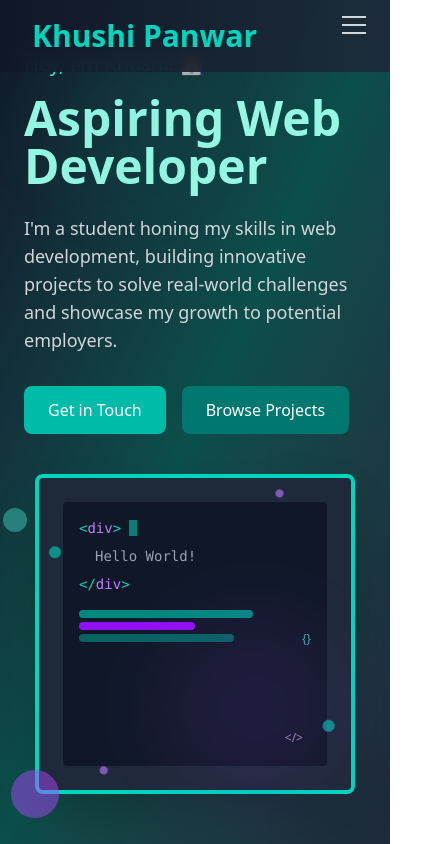
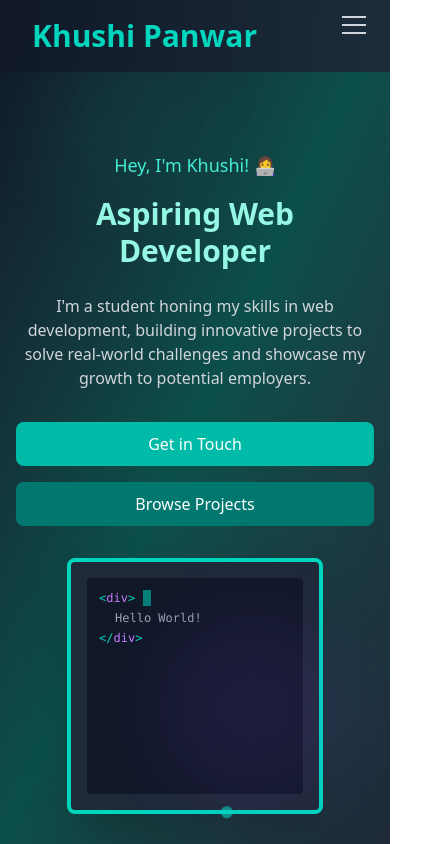
Before and after one commit to khushi7983/portfolio, a React (Vite) app: page / in a window 390 px wide. Shown: the top 844 px of the page, 432 px wide, since content can reach past the window. Built offline with nearby package versions, Linux system fonts and the light colour scheme.

Commit message:
Enhanced header footer

```diff
--- a/src/components/CertificationsAchievements.jsx
+++ b/src/components/CertificationsAchievements.jsx
@@ -1,95 +1,65 @@
-// import React from 'react';
+import React from 'react';
+import { Trophy, Award, Star, Zap } from 'lucide-react';
+import NavBar from './NavBar';
 
-// function CertificationsAchievements() {
-//   const certifications = [
-//     {
-//       title: 'AWS Certified Solutions Architect – Associate',
-//       issuer: 'Amazon Web Services',
-//       date: 'June 2024',
-//       link: 'https://www.credly.com/badges/example', // Replace with your credential link
-//     },
-//     {
-//       title: 'Full-Stack Web Development Bootcamp',
-//       issuer: 'Udemy',
-//       date: 'March 2023',
-//       link: 'https://www.udemy.com/certificate/example', // Replace with your credential link
-//     },
-//   ];
+function Achievements() {
+  return (
+    <div>
+      <NavBar />
+      <section id="achievements" className="h-screen flex items-center bg-gradient-to-br from-gray-900 via-teal-900 to-gray-800 relative overflow-hidden">
+        <div className="absolute inset-0 overflow-hidden">
+          <div className="absolute top-10 left-10 w-40 h-40 bg-teal-500/10 rounded-full blur-2xl animate-pulse"></div>
+          <div className="absolute bottom-10 right-10 w-48 h-48 bg-purple-500/10 rounded-full blur-2xl animate-pulse" style={{animationDelay: '1s'}}></div>
+        </div>
 
-//   const achievements = [
-//     {
-//       title: '1st Place, Tech Hackathon 2023',
-//       description: 'Led a team to build a real-time chat app using React and Node.js.',
-//       date: 'October 2023',
-//     },
-//     {
-//       title: 'Open Source Contributor',
-//       description: 'Contributed to 5+ GitHub repositories, including bug fixes and documentation.',
-//       date: '2022–Present',
-//     },
-//   ];
+        <div className="container mx-auto px-6 md:px-12 lg:px-24 py-12 relative">
+          <div className="text-center mb-8">
+            <div className="inline-flex items-center gap-3 bg-teal-500/20 px-5 py-2 rounded-lg mb-4 backdrop-blur-sm border border-teal-400/20 hover:bg-teal-500/30 transition-all duration-300">
+              <Trophy className="w-5 h-5 text-teal-300" />
+              <span className="text-teal-200 font-medium">My Milestones</span>
+            </div>
+            <h2 className="text-4xl md:text-5xl font-bold text-teal-200 mb-4">
+              Achievements
+            </h2>
+            <p className="text-gray-300 text-lg max-w-md mx-auto">
+              Key milestones from my journey in tech and beyond
+            </p>
+          </div>
 
-//   return (
-//     <section id="certifications-achievements" className="py-20 bg-gray-900">
-//       <div className="container mx-auto px-4">
-//         <h2 className="text-4xl font-bold text-teal-400 text-center mb-12">
-//           Certifications & Achievements
-//         </h2>
+          <div className="max-w-4xl mx-auto">
+            <div className="grid grid-cols-1 md:grid-cols-2 gap-6 animate-fade-in">
+              {[
+                { title: "HackFinance 2025", subtitle: "Top 30 among 500+ participants - IIT Delhi", icon: <Trophy className="w-6 h-6" />, color: "from-yellow-500 to-orange-500" },
+                { title: "Code Hive 2025", subtitle: "Top 20 Finalist in national hackathon", icon: <Award className="w-6 h-6" />, color: "from-purple-500 to-pink-500" },
+                { title: "ReactJS Certified", subtitle: "Completed Infosys Springboard course", icon: <Star className="w-6 h-6" />, color: "from-blue-500 to-cyan-500" },
+                { title: "Generative AI", subtitle: "Certified by Infosys Springboard", icon: <Zap className="w-6 h-6" />, color: "from-green-500 to-teal-500" }
+              ].map((achievement, index) => (
+                <div key={index} className="group">
+                  <div className="p-4 bg-gray-800/50 rounded-lg border border-gray-700/30 backdrop-blur-sm hover:border-teal-400/30 transition-all duration-300 hover:scale-105">
+                    <div className={`w-10 h-10 rounded-lg bg-gradient-to-r ${achievement.color} flex items-center justify-center mb-3 shadow-md`}>
+                      {achievement.icon}
+                    </div>
+                    <h3 className="text-base font-semibold text-teal-100 mb-1">{achievement.title}</h3>
+                    <p className="text-gray-300 text-sm">{achievement.subtitle}</p>
+                  </div>
+                </div>
+              ))}
+            </div>
+          </div>
+        </div>
 
-//         {/* Certifications */}
-//         <div className="mb-12">
-//           <h3 className="text-2xl text-gray-300 font-semibold mb-6 text-center">
-//             Certifications
-//           </h3>
-//           <div className="grid grid-cols-1 md:grid-cols-2 gap-6">
-//             {certifications.map((cert, index) => (
-//               <div
-//                 key={index}
-//                 className="bg-gray-800 rounded-lg shadow-lg p-6 hover:shadow-xl transition-all duration-300 hover:bg-gray-700"
-//               >
-//                 <h4 className="text-xl font-semibold text-teal-400 mb-2">
-//                   {cert.title}
-//                 </h4>
-//                 <p className="text-gray-300 mb-1">Issuer: {cert.issuer}</p>
-//                 <p className="text-gray-400 mb-2">Date: {cert.date}</p>
-//                 {cert.link && (
-//                   <a
-//                     href={cert.link}
-//                     target="_blank"
-//                     rel="noopener noreferrer"
-//                     className="text-teal-400 hover:text-teal-300 transition"
-//                   >
-//                     View Credential
-//                   </a>
-//                 )}
-//               </div>
-//             ))}
-//           </div>
-//         </div>
+        <style jsx>{`
+          @keyframes fade-in {
+            from { opacity: 0; transform: translateY(10px); }
+            to { opacity: 1; transform: translateY(0); }
+          }
+          .animate-fade-in {
+            animation: fade-in 0.5s ease-out;
+          }
+        `}</style>
+      </section>
+    </div>
+  );
+}
 
-//         {/* Achievements */}
-//         <div>
-//           <h3 className="text-2xl text-gray-300 font-semibold mb-6 text-center">
-//             Achievements
-//           </h3>
-//           <div className="grid grid-cols-1 md:grid-cols-2 gap-6">
-//             {achievements.map((achievement, index) => (
-//               <div
-//                 key={index}
-//                 className="bg-gray-800 rounded-lg shadow-lg p-6 hover:shadow-xl transition-all duration-300 hover:bg-gray-700"
-//               >
-//                 <h4 className="text-xl font-semibold text-teal-400 mb-2">
-//                   {achievement.title}
-//                 </h4>
-//                 <p className="text-gray-300 mb-2">{achievement.description}</p>
-//                 <p className="text-gray-400">Date: {achievement.date}</p>
-//               </div>
-//             ))}
-//           </div>
-//         </div>
-//       </div>
-//     </section>
-//   );
-// }
-
-// export default CertificationsAchievements;
+export default Achievements;
--- a/src/components/Footer.jsx
+++ b/src/components/Footer.jsx
@@ -1,28 +1,117 @@
+import React from "react";
+import {
+  Github,
+  Linkedin,
+  Twitter,
+} from "lucide-react";
+
 function Footer() {
   const currentYear = new Date().getFullYear();
 
   return (
-    <footer className="py-8 bg-gradient-to-br from-gray-900 via-gray-800 to-teal-800 text-center">
-      <div className="container mx-auto px-6 md:px-12">
-        <div className="flex justify-center space-x-6 mb-6">
-          <a href="#" className="text-teal-300 hover:text-teal-200 transition" aria-label="GitHub">
-            <svg className="w-6 h-6" fill="currentColor" viewBox="0 0 24 24">
-              <path d="M12 2C6.477 2 2 6.477 2 12c0 4.418 2.865 8.166 6.839 9.489.5.092.682-.217.682-.482 0-.237-.008-.866-.013-1.7-2.782.603-3.369-1.34-3.369-1.34-.454-1.155-1.11-1.462-1.11-1.462-.908-.62.069-.608.069-.608 1.003.07 1.531 1.03 1.531 1.03.892 1.529 2.341 1.087 2.91.831.091-.646.35-1.087.636-1.338-2.22-.253-4.555-1.11-4.555-4.943 0-1.091.39-1.984 1.03-2.682-.103-.253-.447-1.27.098-2.646 0 0 .84-.269 2.75 1.026A9.564 9.564 0 0112 7.844c.85.004 1.705.115 2.504.337 1.909-1.295 2.747-1.026 2.747-1.026.545 1.376.202 2.394.1 2.646.64.698 1.03 1.591 1.03 2.682 0 3.841-2.337 4.687-4.565 4.935.359.308.678.915.678 1.846 0 1.332-.012 2.407-.012 2.734 0 .267.18.577.688.479C19.137 20.166 22 16.418 22 12c0-5.523-4.477-10-10-10z"/>
-            </svg>
-          </a>
-          <a href="#" className="text-teal-300 hover:text-teal-200 transition" aria-label="LinkedIn">
-            <svg className="w-6 h-6" fill="currentColor" viewBox="0 0 24 24">
-              <path d="M19 0h-14c-2.761 0-5 2.239-5 5v14c0 2.761 2.239 5 5 5h14c2.762 0 5-2.239 5-5v-14c0-2.761-2.238-5-5-5zm-11 19h-3v-11h3v11zm-1.5-12.268c-.966 0-1.75-.79-1.75-1.764s.784-1.764 1.75-1.764 1.75.79 1.75 1.764-.784 1.764-1.75 1.764zm13.5 12.268h-3v-5.604c0-1.337-.255-2.453-1.863-2.453-1.809 0-2.137 1.371-2.137 2.453v5.604h-3v-11h2.828v1.369h.04c.52-.986 1.592-1.863 3.293-1.863 3.52 0 4.171 2.239 4.171 5.148v6.346z"/>
-            </svg>
-          </a>
-          <a href="#" className="text-teal-300 hover:text-teal-200 transition" aria-label="Twitter">
-            <svg className="w-6 h-6" fill="currentColor" viewBox="0 0 24 24">
-              <path d="M24 4.557c-.883.392-1.832.656-2.828.775 1.017-.609 1.798-1.574 2.165-2.724-.951.564-2.005.974-3.127 1.195-.897-.957-2.178-1.555-3.594-1.555-2.717 0-4.92 2.203-4.92 4.917 0 .386.045.762.127 1.124C7.691 8.094 4.066 6.13 1.64 3.161c-.427.732-.666 1.585-.666 2.475 0 1.71.87 3.213 2.188 4.096-.807-.026-1.566-.248-2.228-.616v.061c0 2.385 1.693 4.374 3.946 4.827-.413.111-.849.171-1.296.171-.314 0-.615-.03-.916-.086.631 1.953 2.445 3.377 4.604 3.417-1.68 1.319-3.809 2.105-6.102 2.105-.396 0-.788-.023-1.175-.068 2.187 1.405 4.781 2.221 7.541 2.221 9.048 0 14-7.496 14-13.986 0-.213-.005-.426-.014-.637.958-.693 1.795-1.558 2.455-2.548z"/>
-            </svg>
-          </a>
+    <footer className="py-6 sm:py-8 bg-gradient-to-br from-gray-900 via-gray-800 to-teal-800 text-gray-300">
+      <div className="container mx-auto px-4 sm:px-6 md:px-8 max-w-6xl">
+        <div className="grid grid-cols-1 sm:grid-cols-2 md:grid-cols-3 gap-6 sm:gap-8 text-center sm:text-left">
+          {/* Tagline/Description */}
+          <div className="mb-4 sm:mb-0">
+            <h3 className="text-lg font-semibold text-teal-200 mb-2">
+              Khushi Panwar
+            </h3>
+            <p className="text-sm text-gray-400 max-w-xs mx-auto sm:mx-0">
+              Crafting innovative web solutions with passion and precision.
+            </p>
+          </div>
+
+          {/* Navigation Links */}
+          <div className="mb-4 sm:mb-0">
+            <h3 className="text-lg font-semibold text-teal-200 mb-2">
+              Quick Links
+            </h3>
+            <ul className="space-y-2 text-sm">
+              <li>
+                <a
+                  href="#home"
+                  className="text-gray-400 hover:text-teal-300 transition"
+                >
+                  Home
+                </a>
+              </li>
+              <li>
+                <a
+                  href="#about"
+                  className="text-gray-400 hover:text-teal-300 transition"
+                >
+                  About
+                </a>
+              </li>
+              <li>
+                <a
+                  href="#projects"
+                  className="text-gray-400 hover:text-teal-300 transition"
+                >
+                  Projects
+                </a>
+              </li>
+              <li>
+                <a
+                  href="#contact"
+                  className="text-gray-400 hover:text-teal-300 transition"
+                >
+                  Contact
+                </a>
+              </li>
+            </ul>
+          </div>
+
+          {/* Social Media Links */}
+          <div>
+            <h3 className="text-lg font-semibold text-teal-200 mb-2">
+              Connect
+            </h3>
+            <div className="flex justify-center sm:justify-start space-x-4">
+              <a
+                href="https://github.com/khushi7983"
+                className="text-teal-300 hover:text-teal-200 transition transform hover:scale-110"
+                aria-label="GitHub"
+              >
+                <Github className="w-5 h-5" />
+              </a>
+              <a
+                href="https://www.linkedin.com/in/khushi-panwar-139323256/"
+                className="text-teal-300 hover:text-teal-200 transition transform hover:scale-110"
+                aria-label="LinkedIn"
+              >
+                <Linkedin className="w-5 h-5" />
+              </a>
+              <a
+                href="#"
+                className="text-teal-300 hover:text-teal-200 transition transform hover:scale-110"
+                aria-label="Twitter"
+              >
+                <Twitter className="w-5 h-5" />
+              </a>
+            </div>
+          </div>
         </div>
-        <p className="text-gray-400">© {currentYear} Khushi Panwar. All rights reserved.</p>
+
+        {/* Divider */}
+        <div className="my-6 border-t border-gray-700/50"></div>
+
+        {/* Copyright */}
+        <p className="text-center text-sm text-gray-400">
+          © {currentYear} Khushi Panwar. All rights reserved.
+        </p>
       </div>
+
+      <style jsx>{`
+        @media (prefers-reduced-motion: reduce) {
+          .transform,
+          .transition {
+            transform: none !important;
+            transition: none !important;
+          }
+        }
+      `}</style>
     </footer>
   );
 }
--- a/src/components/Hero.jsx
+++ b/src/components/Hero.jsx
@@ -1,36 +1,56 @@
 import React from 'react';
 
 function Hero() {
+  const smoothScroll = (targetId) => {
+    const element = document.getElementById(targetId);
+    if (element) {
+      element.scrollIntoView({
+        behavior: 'smooth',
+        block: 'start'
+      });
+    }
+  };
+
   return (
-    <section id="home" className="h-screen flex items-center justify-center bg-gradient-to-br from-gray-900 via-teal-900 to-gray-800">
-      <div className="container mx-auto px-6 md:px-12 lg:px-24 flex flex-col md:flex-row items-center justify-between">
-        <div className="text-left md:w-1/2">
-          <h2 className="text-xl text-teal-300 mb-4">Hey, I'm Khushi! 👩‍💻</h2>
-          <h1 className="text-5xl md:text-6xl font-bold text-teal-200 mb-6">
+    <section id="home" className="pt-30 min-h-screen flex items-center justify-center bg-gradient-to-br from-gray-900 via-teal-900 to-gray-800">
+      <div className="container mx-auto px-4 sm:px-6 md:px-12 lg:px-24 flex flex-col md:flex-row items-center justify-between">
+        <div className="text-center md:text-left md:w-1/2 mb-8 md:mb-0">
+          <h2 className="text-lg sm:text-xl text-teal-300 mb-4">Hey, I'm Khushi! 👩‍💻</h2>
+          <h1 className="text-3xl sm:text-4xl md:text-5xl lg:text-6xl font-bold text-teal-200 mb-6 leading-tight">
             Aspiring Web Developer
           </h1>
-          <p className="text-lg text-gray-300 mb-8 max-w-lg">
+          <p className="text-base sm:text-lg text-gray-300 mb-8 max-w-md mx-auto md:mx-0">
             I'm a student honing my skills in web development, building innovative projects to solve real-world challenges and showcase my growth to potential employers.
           </p>
-          <div className="space-x-4">
-            <a href="#contact" className="inline-block px-6 py-3 bg-teal-500 text-white rounded-lg hover:bg-teal-600 transition">
+          <div className="flex flex-col sm:flex-row space-y-4 sm:space-y-0 sm:space-x-4 justify-center md:justify-start">
+            <a
+              href="#contact"
+              onClick={(e) => { e.preventDefault(); smoothScroll('contact'); }}
+              className="inline-block px-5 py-2.5 sm:px-6 sm:py-3 bg-teal-500 text-white rounded-lg hover:bg-teal-600 transition-colors duration-300 text-base sm:text-lg"
+              aria-label="Get in touch with Khushi"
+            >
               Get in Touch
             </a>
-            <a href="#projects" className="inline-block px-6 py-3 bg-teal-700 text-white rounded-lg hover:bg-teal-800 transition">
+            <a
+              href="#projects"
+              onClick={(e) => { e.preventDefault(); smoothScroll('projects'); }}
+              className="inline-block px-5 py-2.5 sm:px-6 sm:py-3 bg-teal-700 text-white rounded-lg hover:bg-teal-800 transition-colors duration-300 text-base sm:text-lg"
+              aria-label="Browse Khushi's projects"
+            >
               Browse Projects
             </a>
           </div>
         </div>
 
         {/* Animated Coding Illustration */}
-        <div className="md:w-1/2 mt-10 md:mt-0 flex justify-center">
-          <div className="relative w-80 h-80">
+        <div className="md:w-1/2 flex justify-center">
+          <div className="relative w-64 sm:w-72 md:w-80 h-64 sm:h-72 md:h-80">
             {/* Main Monitor */}
-            <div className="absolute inset-0 bg-gray-800 rounded-lg border-4 border-teal-400 p-6 shadow-2xl">
+            <div className="absolute inset-0 bg-gray-800 rounded-lg border-4 border-teal-400 p-4 sm:p-6 shadow-2xl">
               {/* Monitor Screen */}
-              <div className="w-full h-full bg-gray-900 rounded p-4 relative overflow-hidden">
+              <div className="w-full h-full bg-gray-900 rounded p-3 sm:p-4 relative overflow-hidden">
                 {/* Code Lines with Animation */}
-                <div className="space-y-2 font-mono text-sm">
+                <div className="space-y-1 sm:space-y-2 font-mono text-xs sm:text-sm">
                   <div className="flex items-center">
                     <span className="text-teal-400">&lt;</span>
                     <span className="text-purple-400">div</span>
@@ -43,37 +63,38 @@ function Hero() {
                     <span className="text-purple-400">div</span>
                     <span className="text-teal-400">&gt;</span>
                   </div>
-                  <div className="mt-4 space-y-1">
-                    <div className="h-2 bg-teal-600 rounded w-3/4 animate-pulse" style={{animationDelay: '0.5s'}}></div>
-                    <div className="h-2 bg-purple-600 rounded w-1/2 animate-pulse" style={{animationDelay: '1s'}}></div>
-                    <div className="h-2 bg-teal-600 rounded w-2/3 animate-pulse" style={{animationDelay: '1.5s'}}></div>
+                  <div className="mt-4 space-y-1 hidden sm:block">
+                    <div className="h-2 bg-teal-600 rounded w-3/4 animate-pulse" style={{ animationDelay: '0.5s' }}></div>
+                    <div className="h-2 bg-purple-600 rounded w-1/2 animate-pulse" style={{ animationDelay: '1s' }}></div>
+                    <div className="h-2 bg-teal-600 rounded w-2/3 animate-pulse" style={{ animationDelay: '1.5s' }}></div>
                   </div>
                 </div>
 
-                {/* Floating Code Particles */}
-                <div className="absolute top-2 right-2 text-teal-300 text-xs opacity-70 animate-bounce" style={{animationDelay: '0.5s'}}>
+                {/* Floating Code Particles (Reduced on Mobile) */}
+                <div className="absolute top-2 right-2 text-teal-300 text-xs opacity-70 animate-bounce hidden sm:block" style={{ animationDelay: '0.5s' }}>
                   { }
                 </div>
-                <div className="absolute bottom-4 right-6 text-purple-300 text-xs opacity-70 animate-bounce" style={{animationDelay: '1s'}}>
+                <div className="absolute bottom-4 right-6 text-purple-300 text-xs opacity-70 animate-bounce hidden sm:block" style={{ animationDelay: '1s' }}>
                   &lt;/&gt;
                 </div>
-                <div className="absolute top-1/2 right-4 text-teal-300 text-xs opacity-70 animate-bounce" style={{animationDelay: '1.5s'}}>
-                  &#123;&#125;
+                <div className="absolute top-1/2 right-4 text-teal-300 text-xs opacity-70 animate-bounce hidden sm:block" style={{ animationDelay: '1.5s' }}>
+                  {}
                 </div>
               </div>
             </div>
 
-            {/* Floating Elements */}
-            <div className="absolute -top-4 -right-4 w-8 h-8 bg-teal-400 rounded-full animate-ping opacity-20"></div>
-            <div className="absolute -bottom-6 -left-6 w-12 h-12 bg-purple-500 rounded-full animate-pulse opacity-30"></div>
-            <div className="absolute top-10 -left-8 w-6 h-6 bg-teal-300 rounded-full animate-bounce opacity-40" style={{animationDelay: '0.8s'}}></div>
+            {/* Floating Elements (Reduced on Mobile) */}
+            <div className="absolute -top-4 -right-4 w-8 h-8 bg-teal-400 rounded-full animate-ping opacity-20 hidden sm:block"></div>
+            <div className="absolute -bottom-6 -left-6 w-12 h-12 bg-purple-500 rounded-full animate-pulse opacity-30 hidden sm:block"></div>
+            <div className="absolute top-10 -left-8 w-6 h-6 bg-teal-300 rounded-full animate-bounce opacity-40 hidden sm:block" style={{ animationDelay: '0.8s' }}></div>
 
-            {/* Orbiting Elements */}
-            <div className="absolute inset-0 animate-spin" style={{animationDuration: '20s'}}>
+            {/* Orbiting Elements (Simplified on Mobile) */}
+            <div className="absolute inset-0 animate-spin hidden sm:block" style={{ animationDuration: '20s' }}>
               <div className="absolute -top-2 left-1/2 w-3 h-3 bg-teal-400 rounded-full opacity-60"></div>
               <div className="absolute top-1/2 -right-2 w-2 h-2 bg-purple-400 rounded-full opacity-60"></div>
-              <div className="absolute -bottom-2 left-1/2 w-3 h-3 bg-teal-400 rounded-full opacity-60"></div>
-              <div className="absolute top-1/2 -left-2 w-2 h-2 bg-purple-400 rounded-full opacity-60"></div>
+            </div>
+            <div className="absolute inset-0 animate-spin sm:hidden" style={{ animationDuration: '15s' }}>
+              <div className="absolute -top-2 left-1/2 w-3 h-3 bg-teal-400 rounded-full opacity-60"></div>
             </div>
           </div>
         </div>
```
